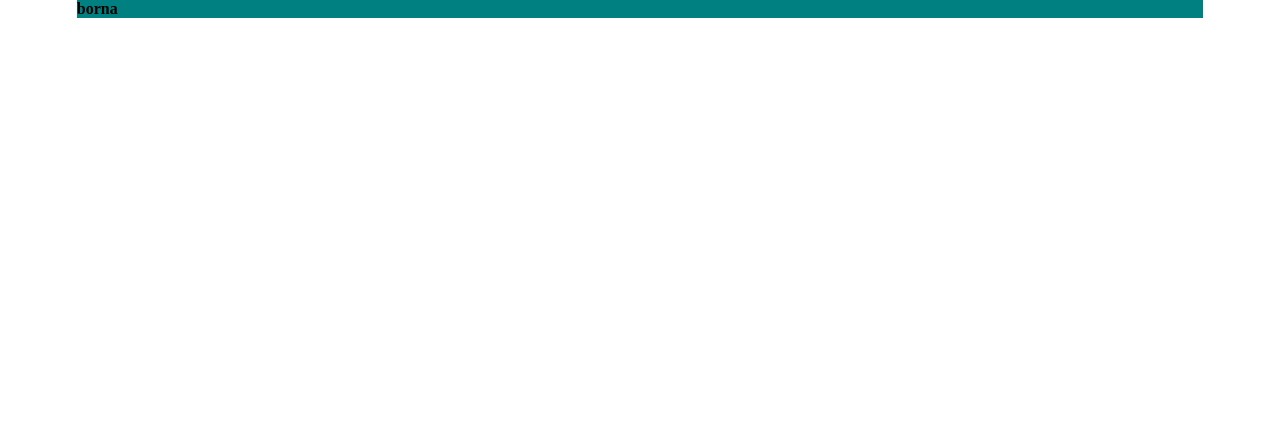
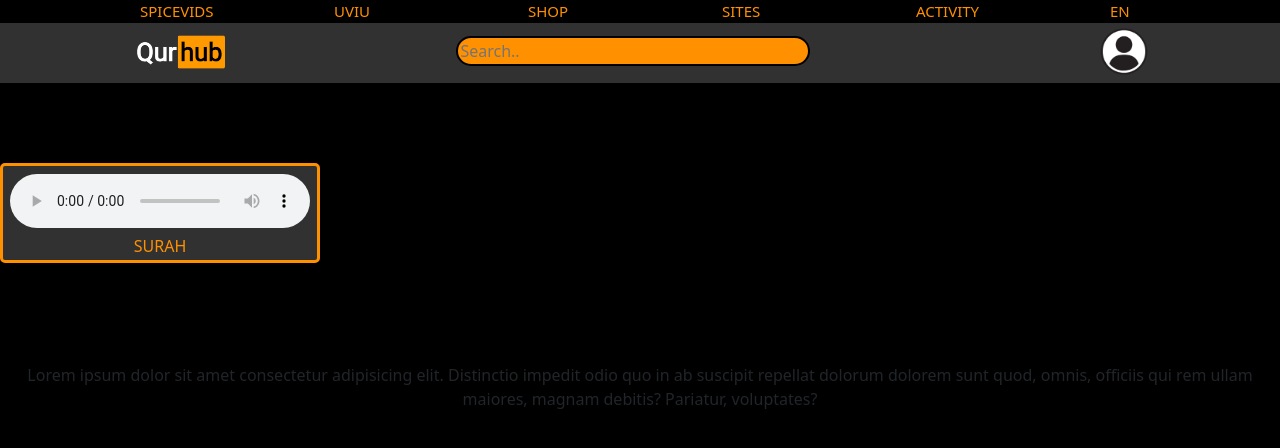
Before and after one commit to Alireza86510/QurHub, a plain HTML site: page index.html in a window 1280 px wide. Drawn offline with Linux system fonts and the light colour scheme.

Commit message:
take and look

```diff
--- a/index.html
+++ b/index.html
@@ -1,14 +1,59 @@
 <!DOCTYPE html>
 <html lang="en">
 <head>
+    <link rel="stylesheet" href="bootstrap/js/bootstrap.min.js">
+    <link rel="stylesheet" href="./bootstrap/css/bootstrap.min.css">
     <link rel="stylesheet" href="qurhub.css">
     <meta charset="UTF-8">
     <meta name="viewport" content="width=device-width, initial-scale=1.0">
-    <title>Document</title>
+    <title>Qur hub</title>
+    <link rel="icon" type="image/x-icon" href="151.png">
 </head>
 <body>
-    <section class="section"">
-        <b>borna</b>
+    <!-- start top section -->
+    <section class="sectiontop">
+        <div class="top row">
+            <a class="toptxt col-2">SPICEVIDS</a>
+            <a class="toptxt col-2">UVIU</a>
+            <a class="toptxt col-2">SHOP</a>
+            <a class="toptxt col-2">SITES</a>
+            <a class="toptxt col-2">ACTIVITY</a>
+            <a class="toptxt col-2">EN</a>
+        </div>
+    </section>
+        <!-- start header section -->
+    <section class="sectionheader">
+            <div class="header row d-flex">
+                <div class="logo-div col-3">
+                    <a href="index.html">
+                        <img class="logo" src="./Qur-hub (2).png" alt="">
+                    </a>
+                </div>
+                <div class="search-box col-3">
+                    <input class="search" type="text" placeholder="Search..">
+                </div>
+                <div class="usericon-div col-3">
+                    <a href="login.html">
+                        <img class="usericon" src="./usericon.webp" alt="">
+                    </a>
+                </div>
+            </div>
+    </section>
+    <section class="audio-section">
+        <div class="audioall ">
+            <div class="audio">
+                <audio controls>
+                    <source src="horse.ogg" type="audio/ogg">
+                    <source src="horse.mp3" type="audio/mpeg">
+                </audio>
+                <p>
+                    SURAH
+                </p>
+            </div>
+        </div>
+    </section>
+    <section class="footer">
+        <p style="text-align: center ;">Lorem ipsum dolor sit amet consectetur adipisicing elit. Distinctio impedit odio quo in ab suscipit repellat dolorum dolorem sunt quod, omnis, officiis qui rem ullam maiores, magnam debitis? Pariatur, voluptates?</p>
     </section>
 </body>
 </html>
--- a/qurhub.css
+++ b/qurhub.css
@@ -1,7 +1,64 @@
 *{
     margin: 0px;
 }
+body{
+    background-color: black;
+}
 .section{
     margin: 0px 6%;
-    background-color: teal;
 }
+.toptxt{
+    color: #ff9000;
+    font-size: 15px;
+    font-weight: 500;
+    text-decoration: none;
+}
+.top{
+    margin-left: 10%;
+}
+.sectionheader{
+    background-color: #313131;
+    width: 100%;
+    height: 60px;
+    margin: 0;
+    padding-top: 5px;
+}
+.logo{
+    width: 100px;
+}
+.usericon{
+    width: 1300%;
+}
+.logo-div{
+    margin-left: 10%;
+}
+.search-box{
+    margin-top: 8px;
+}
+.search{
+    width: 117%;
+    border-radius: 20px;
+    color: black;
+    background-color: #ff9000;
+    border: 2px solid black;
+}
+.usericon-div{
+    margin-left: 23.2%;
+    width: 30px;
+}
+.audioall{
+    text-align: center;
+    padding-top: 8px;
+    background-color: #313131;
+    width: 320px;
+    height: 100px;
+    border-radius: 5px;
+    border:3px solid #ff9000;
+    color: #ff9000;
+}
+.audio-section{
+    margin-top: 80px;
+}
+.footer{
+    margin-top: 100px;
+}
```
Also changed, not shown: login.html (+3 -1 lines), 151.png (added), Q-QH (1).png (added), images.png (added), user (1).png (added), usericon.webp (added).
